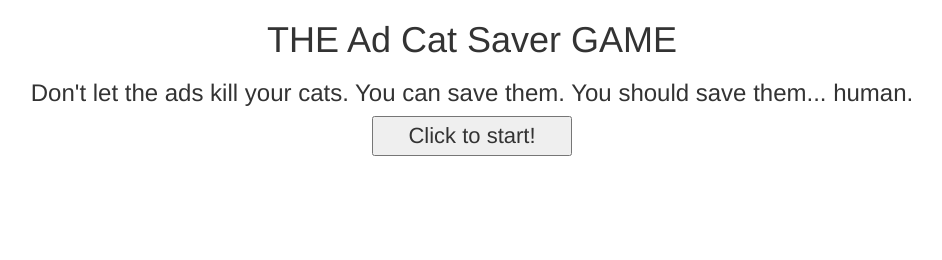
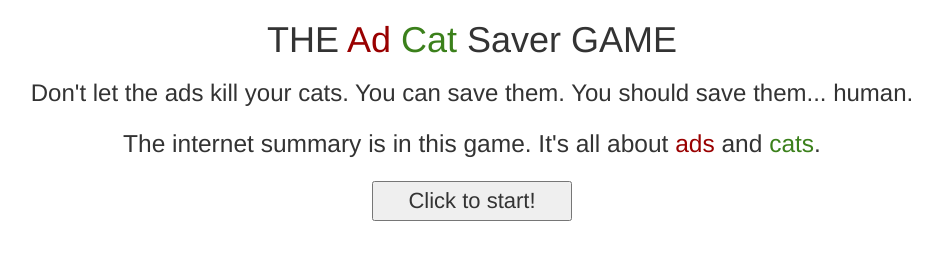
Before and after one commit to pabdelhay/pabdelhay.github.io, a plain HTML site: page index.html in a window 1280 px wide. Shown: the whole page, without its empty margins (168-1110 px from the left). Drawn offline with Linux system fonts and the light colour scheme; no server answers.

Commit message:
marketing

```diff
--- a/index.html
+++ b/index.html
@@ -22,10 +22,15 @@
 
         <!-- Add your site or application content here -->
         <div class="text-center presentation">
-	        <h1>THE Ad Cat Saver GAME</h1>
+	        <h1>THE <span class="red">Ad</span> <span class="green">Cat</span> Saver GAME</h1>
 	        <h3>Don't let the ads kill your cats. You can save them. You should save them... human.</h3>
+	        <div class="big-text margin-top margin-bottom">
+	        	The internet summary is in this game. It's all about
+	        	<span class="red">ads</span> and <span class="green">cats</span>.
+	        </div>
 
 	        <button class="js-start start">Click to start!</button>
+
         </div>
 
         <div class="game-bounds hide-soft">
```
